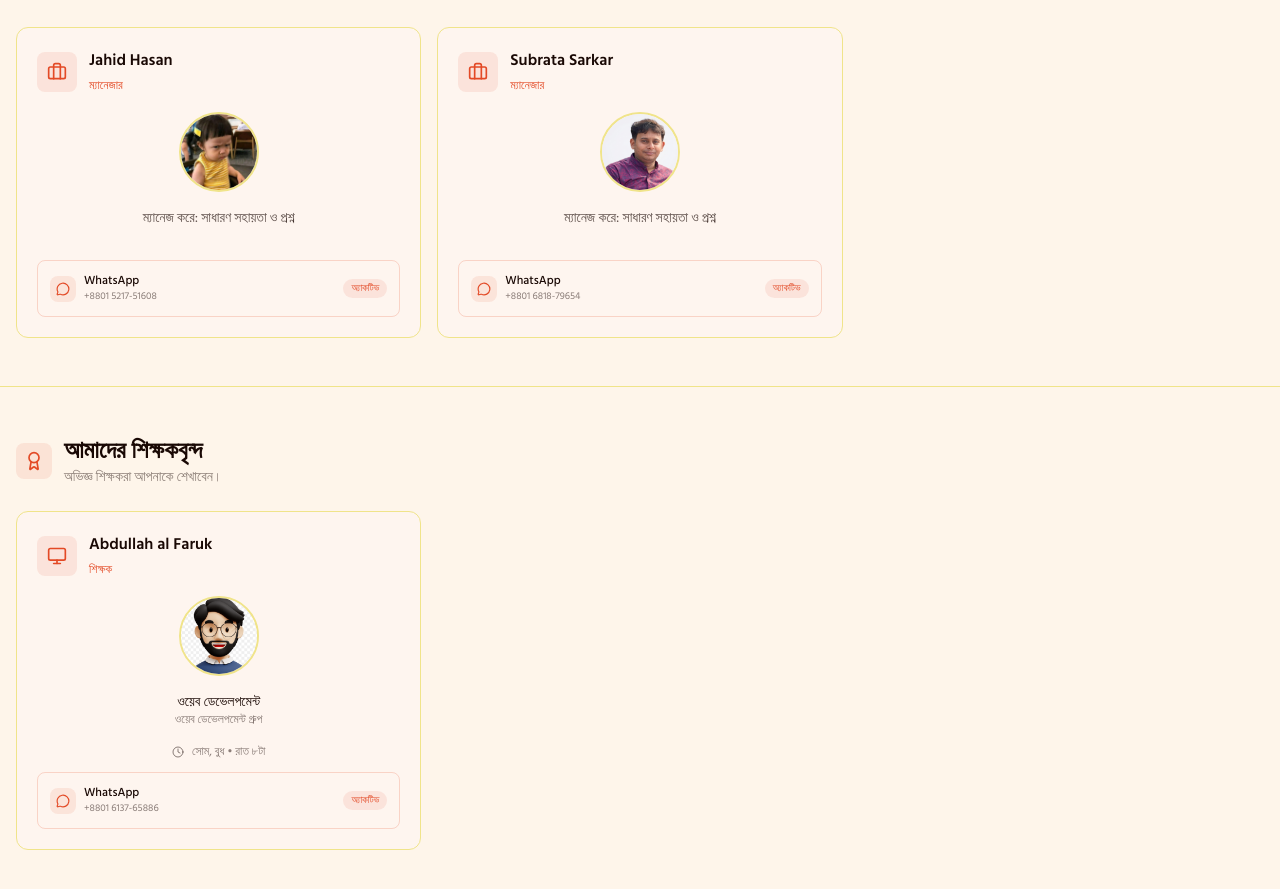
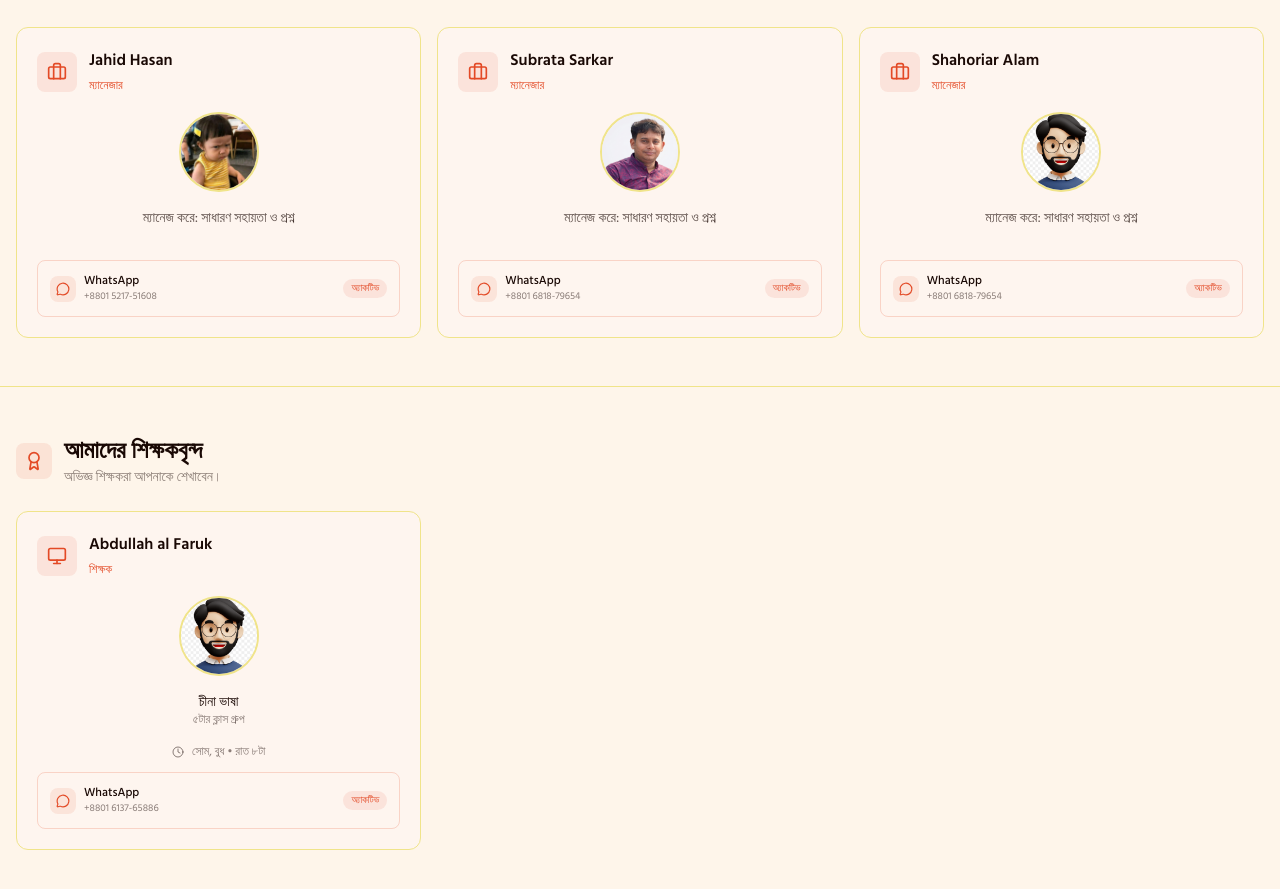
Before and after one commit to kazirobin/lcwkr, a Next.js app: page /community in a window 1280 px wide. Shown: the part 924-1813 px from the top of the page. Built offline with nearby package versions, Linux system fonts and the light colour scheme.

Commit message:
community

```diff
--- a/app/community/page.tsx
+++ b/app/community/page.tsx
@@ -37,7 +37,7 @@ export const community = {
     coAdmins: [
       {
         role: "Co-Admin",
-        manages: "Web Development & Programming Groups",
+        manages: "Chinese Learning Groups",
       },
     ],
     management: {
@@ -55,9 +55,9 @@ export const community = {
       subtitle: "Experienced mentors who guide your learning journey.",
       items: [
         {
-          subject: "Web Development",
-          group: "Web Development Group",
-          schedule: "Mon, Wed • 8:00 PM",
+          subject: "Chinese Language",
+          group: "5pm Class Group",
+          schedule: "Mon, Wed • 7:00 PM",
         },
       ],
     },
@@ -93,8 +93,8 @@ export const community = {
       subtitle: "অভিজ্ঞ শিক্ষকরা আপনাকে শেখাবেন।",
       items: [
         {
-          subject: "ওয়েব ডেভেলপমেন্ট",
-          group: "ওয়েব ডেভেলপমেন্ট গ্রুপ",
+          subject: "চীনা ভাষা",
+          group: "৫টার ক্লাস গ্রুপ",
           schedule: "সোম, বুধ • রাত ৮টা",
         },
       ],
--- a/app/data/communityData.tsx
+++ b/app/data/communityData.tsx
@@ -23,14 +23,21 @@ export const communityData = {
       name: "Jahid Hasan",
       image: "/assets/community/jahid.png",
       whatsapp: "8801521751608",
-      role:"group 1"
+      role:"group 10pm"
     },
     {
       name: "Subrata Sarkar",
       image: "/assets/community/ss.png",
       whatsapp: "8801681879654",
-      role:"group 1"
+      role:"group 5pm"
     },
+    {
+      name: "Shahoriar Alam",
+      image: "/assets/community/user1.png",
+      whatsapp: "8801681879654",
+      role:"group 9pm"
+    },
+
   ],
 
   teachers: [
@@ -42,10 +49,4 @@ export const communityData = {
       color: "blue",
     },
   ],
-
-  events: [
-    {
-      date: "Aug 15",
-    },
-  ],
 };
```
